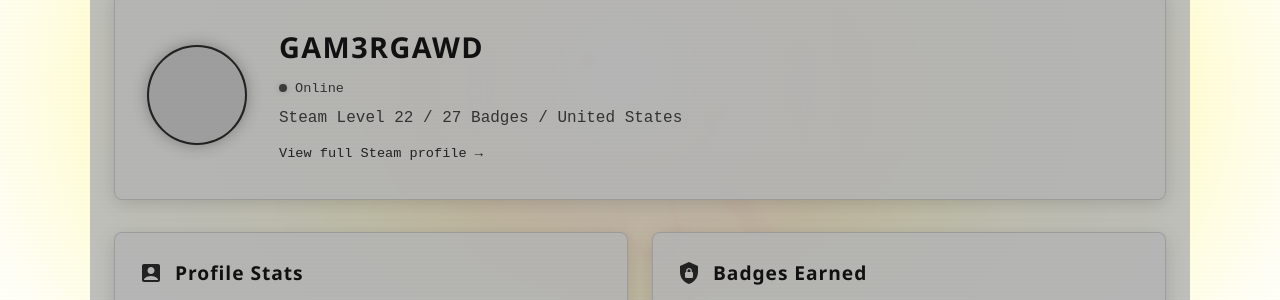
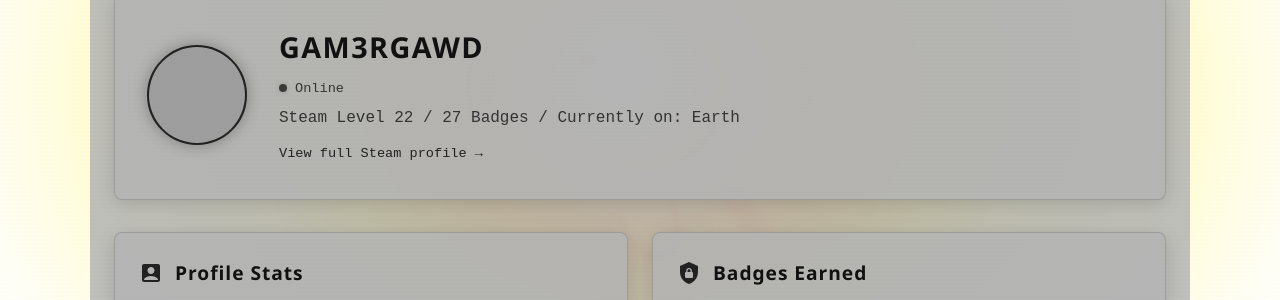
Before and after one commit to vitalnexus/blog, a Jekyll site: the page built from gaming.md, in a window 1280 px wide and 900 px high. Shown: the part 361-661 px from the top of the window. Built offline with Jekyll 4.4.1, drawn with Linux system fonts in a browser that asks for light colours; grey boxes are pictures that could not be loaded.

Commit message:
fix: update profile status text for clarity

```diff
--- a/gaming.md
+++ b/gaming.md
@@ -16,7 +16,7 @@ permalink: /gaming/
     <div class="profile-info">
       <h2>GAM3RGAWD</h2>
       <p class="profile-status">Online</p>
-      <p style="color: var(--text-dim); margin-top: 0.3rem;">Steam Level 22 / 27 Badges / United States</p>
+      <p style="color: var(--text-dim); margin-top: 0.3rem;">Steam Level 22 / 27 Badges / Currently on: Earth</p>
       <p style="margin-top: 0.5rem;">
         <a href="https://steamcommunity.com/id/GAM3RGAWD" target="_blank" rel="noopener" style="font-size: 0.85rem;">View full Steam profile &rarr;</a>
       </p>
```
